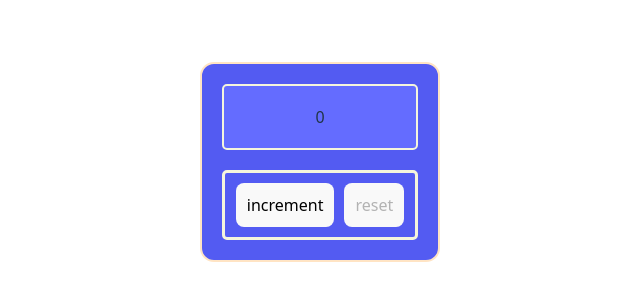
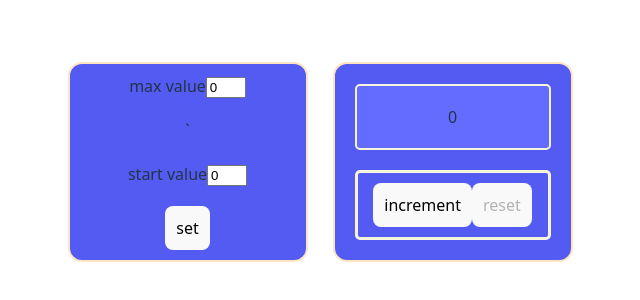
Before and after one commit to gorbanev1/counter, a React (Vite) app in the folder Counter/: page / in a window 1280 px wide. Shown: the part 238-538 px from the top of the page, without its empty margins (320-960 px from the left). Built offline with nearby package versions, Linux system fonts and the light colour scheme.

Commit message:
settings draft

```diff
--- a/Counter/src/App.tsx
+++ b/Counter/src/App.tsx
@@ -1,18 +1,23 @@
-import { useState } from 'react'
-import reactLogo from './assets/react.svg'
-import viteLogo from '/vite.svg'
+import {useState} from 'react'
 import './App.css'
-import {Button} from "./components/Button/Button.tsx";
 import {Counter} from "./components/counter/Counter.tsx";
+import {Settings} from "./components/settings/Settings.tsx";
+import {FlexWrapper} from "./components/flexWrapper/FlexWrapper.tsx";
 
 function App() {
-  const [count, setCount] = useState(0)
+    const [count, setCount] = useState(0)
+    const [maxCounterValue, setMaxCounterValue] = useState<number|undefined>(undefined)
+    const [startCounterValue, setStartCounterValue] = useState<number|undefined>(undefined)
 
-  return (
-    <>
-      <Counter></Counter>
-    </>
-  )
+    return (
+        <>
+            <FlexWrapper direction='row' gap={"25px"} border={"none"}>
+                <Settings count={count} setCount={setCount} setMaxCounterValue={setMaxCounterValue} setStartCounterValue={setStartCounterValue}></Settings>
+                <Counter count={count} setCount={setCount} maxValue={maxCounterValue} startValue={startCounterValue}></Counter>
+
+            </FlexWrapper>
+            </>
+    )
 }
 
 export default App
--- a/Counter/src/components/counter/Counter.tsx
+++ b/Counter/src/components/counter/Counter.tsx
@@ -6,7 +6,12 @@ import s from './Counter.module.css'
 import {FlexWrapper} from "../flexWrapper/FlexWrapper.tsx";
 
 
-type Counter = {};
+type Counter = {
+    count: number
+    setCount: (count: number) => void
+    maxValue?: number
+    startValue?: number
+};
 const maxStyle = {
     fontWeight: 'bold',
     cursor: 'pointer',
@@ -15,17 +20,17 @@ const maxStyle = {
     color: 'red',
     fontSize: '140%'
 }
-export const Counter = (props: Counter) => {
-        const [count, setCount] = useState<number>(0)
+export const Counter = ({count, setCount, maxValue=5, startValue=0}: Counter) => {
         const [disabledIncrement, setDisabledIncrement] = useState<boolean>(false)
         const [disabledReset, setDisabledReset] = useState<boolean>(true)
+
         const increment = () => {
-
-            if (count < 5) {
+            console.log(startValue,maxValue)
+            if (count < maxValue) {
                 setCount(count + 1)
 
             }
-            if (count === 4) {
+            if (count === maxValue-1) {
                 setDisabledIncrement(true)
                 setDisabledReset(false)
             }
@@ -33,14 +38,14 @@ export const Counter = (props: Counter) => {
         }
 
         function setCount0() {
-            setCount(0)
+            setCount(startValue)
             setDisabledIncrement(false)
             setDisabledReset(true)
         }
 
         return (
             <div className={s.counter}>
-                <div className={s.number} style={count == 5 ? maxStyle : {}}>{count}</div>
+                <div className={s.number} style={count == maxValue ? maxStyle : {}}>{count}</div>
                 <FlexWrapper direction={"row"} >
                     <Button action={increment} title={'increment'} disabledProp={disabledIncrement}></Button>
                     <Button action={setCount0} title={'reset'} disabledProp={disabledReset}></Button>
--- a/Counter/src/components/flexWrapper/FlexWrapper.tsx
+++ b/Counter/src/components/flexWrapper/FlexWrapper.tsx
@@ -5,10 +5,17 @@ import s from './FlexWrapper.module.css'
 type Wrapper = {
     direction?: string
     children:  React.ReactNode
+    gap?: string
+    border?: string
 };
-export const FlexWrapper = ({direction, children}: Wrapper) => {
+export const FlexWrapper = ({direction, children, gap="0", border}: Wrapper) => {
     return (
-        <div className={direction==="row"?s.flexRow+' '+s.flex:"flex"}>
+        <div className={direction==="row"?s.flexRow+' '+s.flex:s.flex}
+             style={ {
+                 gap: gap,
+                 border: border
+        }}>
+
             {children}
         </div>
     );
--- /dev/null
+++ b/Counter/src/components/settings/Settings.module.css
@@ -0,0 +1,16 @@
+.settings {
+    background-color: #535bf2;
+    border: 2px solid bisque;
+    border-radius: 14px;
+    width: 240px;
+    height: 200px;
+    display: flex;
+    align-items: center;
+    justify-content: center;
+    flex-direction: column;
+    gap: 20px;
+    padding: 20px;
+}
+.settings input {
+    max-width: 40px;
+}
--- /dev/null
+++ b/Counter/src/components/settings/Settings.tsx
@@ -0,0 +1,52 @@
+// @flow
+import * as React from 'react';
+import {Button} from "../Button/Button.tsx";
+import s from './Settings.module.css'
+
+
+type Props = {
+    count: number
+    setCount: (count: number) => void
+    setMaxCounterValue: (max: number) => void
+    setStartCounterValue: (start: number) => void
+};
+
+export const Settings = ({count, setCount, setStartCounterValue, setMaxCounterValue}: Props) => {
+    const [max, setMax] = React.useState<number>(0);
+    const [start, setStart] = React.useState<number>(0);
+    const [error, setError] = React.useState<string | null>('');
+
+    function setValues() {
+        if (max > start) {
+            setMaxCounterValue(max)
+            setStartCounterValue(start)
+            setCount(start)
+            setError(null)
+        } else {
+            setError("Максимальное значение меньше стартового")
+        }
+    }
+
+    return (
+        <div className={s.settings}>
+            <label>
+                max value
+                <input type={"number"} value={max}
+                       style={error ? {backgroundColor: 'red', color: "antiquewhite"} : {}}
+                       onChange={(event: React.ChangeEvent<HTMLInputElement>) => {
+                           setMax(Number(event.currentTarget.value))
+                       }}/>
+            </label>`
+            <label>
+                start value
+                <input type={"number"} value={start}
+                       style={error ? {backgroundColor: 'red', color: "antiquewhite"} : {}}
+                       onChange={(event: React.ChangeEvent<HTMLInputElement>) => {
+                           setStart(Number(event.currentTarget.value))
+                       }}/>
+            </label>
+
+            <Button title={"set"} action={setValues}/>
+        </div>
+    );
+};
```
Also changed, not shown: Counter/src/components/flexWrapper/FlexWrapper.module.css (line endings or trailing spaces).
